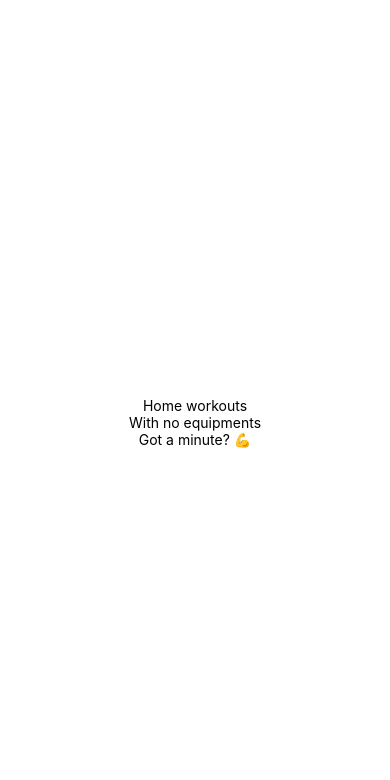
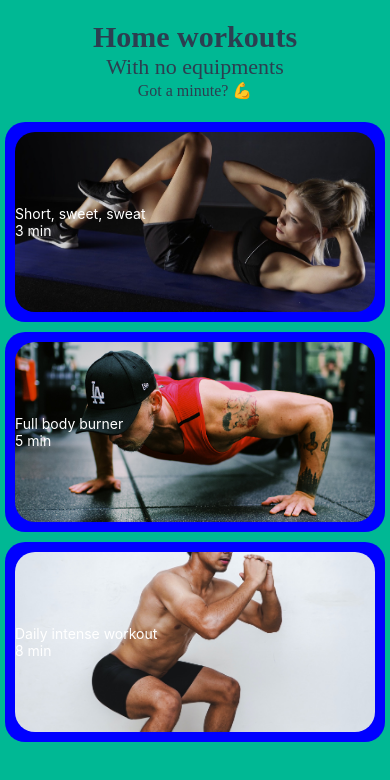
Before and after one commit to Simulaemanuele/MyFitnessApp, a React Native app: screen /Home in a window 390 px wide. Shown: the top 780 px of the page. Built offline with nearby package versions, Linux system fonts and the light colour scheme.

Commit message:
feat: implementd major cards and graphics

```diff
--- a/App.js
+++ b/App.js
@@ -5,17 +5,44 @@
  * @format
  */
 
-import {StatusBar, StyleSheet, Text, View} from 'react-native';
+import {
+  FlatList,
+  ScrollView,
+  StatusBar,
+  StyleSheet,
+  Text,
+  View,
+} from 'react-native';
 import Home from './pages/Home';
+import {workouts} from './mock/workouts';
+import {WorkoutsCard} from './components/Card';
 
 function App() {
   return (
     <View style={styles.container}>
-      <Text>{'Home workouts'}</Text>
-      <Text>{'With no equipments'}</Text>
-      <Text>{'Got a minute?'} 💪</Text>
+      <View style={styles.headerSection}>
+        <Text style={styles.headerText}>{'Home workouts'}</Text>
+        <Text style={styles.headerSubtitle}>{'With no equipments'}</Text>
+        <Text style={styles.txtOnCard}>{'Got a minute?'} 💪</Text>
+      </View>
 
-      <StatusBar barStyle={'auto'} />
+      <FlatList
+        data={workouts}
+        renderItem={({item}) => {
+          let IMAGE = item.img;
+          return (
+            <View
+              style={{marginBottom: 10, marginHorizontal: 5, elevation: 30}}>
+              <WorkoutsCard
+                title={item.title}
+                time={item.time}
+                image={item.img}
+              />
+            </View>
+          );
+        }}
+        keyExtractor={item => item.id}
+      />
     </View>
   );
 }
@@ -25,8 +52,39 @@ export default App;
 const styles = StyleSheet.create({
   container: {
     flex: 1,
-    backgroundColor: '#fff',
-    justifyContent: 'center',
+    backgroundColor: '#00b894',
+  },
+  headerSection: {
+    marginTop: 20,
+    marginBottom: 20,
     alignItems: 'center',
   },
+  headerText: {
+    color: '#2c3e50',
+    fontStyle: 'normal',
+    fontWeight: 'bold',
+    fontFamily: 'Ubuntu',
+    fontSize: 30,
+    lineHeight: 34,
+  },
+  headerSubtitle: {
+    color: '#2c3e50',
+    fontStyle: 'normal',
+    fontWeight: '300',
+    fontFamily: 'Ubuntu',
+    fontSize: 22,
+    lineHeight: 25,
+  },
+  txtOnCard: {
+    color: '#2c3e50',
+    fontStyle: 'normal',
+    fontWeight: '300',
+    fontFamily: 'Ubuntu',
+    fontSize: 16,
+    lineHeight: 23,
+  },
+  card: {
+    marginVertical: 30,
+    marginHorizontal: 70,
+  },
 });
--- a/components/Card.js
+++ b/components/Card.js
@@ -1,5 +1,5 @@
 import React, {Component} from 'react';
-import {Text, View, StyleSheet} from 'react-native';
+import {Text, View, StyleSheet, Image, ImageBackground} from 'react-native';
 
 export class GenericCard extends Component {
   constructor(props) {
@@ -19,19 +19,58 @@ export class WorkoutsCard extends Component {
   constructor(props) {
     super(props);
 
-    this.state = {};
+    this.state = {
+      title: '',
+      time: 0,
+      image: '',
+    };
+  }
+
+  componentDidMount() {
+    console.log('Card Component Mounted');
+    this.setState({
+      title: this.props.title,
+      time: this.props.time,
+      image: this.props.image,
+    });
+  }
+
+  shouldComponentUpdate(prevProps) {
+    return prevProps !== this.props;
   }
 
   render() {
-    const {title, time, imgUrl} = this.props;
+    const {title, time, image} = this.props;
 
     return (
-      <View>
-        <Text>{title}</Text>
-        <Text>
-          {time.toString()} {'min'}
-        </Text>
+      <View style={styles.workoutCard}>
+        <ImageBackground
+          source={image}
+          style={styles.image}
+          imageStyle={{borderRadius: 20}}>
+          <Text style={{color: '#fff'}}>{title}</Text>
+          <Text style={{color: '#fff'}}>
+            {time.toString()} {'min'}
+          </Text>
+        </ImageBackground>
       </View>
     );
   }
 }
+
+const styles = StyleSheet.create({
+  workoutCard: {
+    width: '100%',
+    height: 200,
+    padding: 10,
+    borderRadius: 20,
+    backgroundColor: 'blue',
+  },
+  image: {
+    width: '100%',
+    height: '100%',
+    resizeMode: 'cover',
+    justifyContent: 'center',
+    borderRadius: 20,
+  },
+});
--- a/mock/workouts.js
+++ b/mock/workouts.js
@@ -4,18 +4,21 @@ import squat from '../assets/images/squat.jpg';
 
 export const workouts = [
   {
+    id: 0,
     title: 'Short, sweet, sweat',
     time: 3,
-    imgUrl: girlWorkout,
+    img: girlWorkout,
   },
   {
+    id: 1,
     title: 'Full body burner',
     time: 5,
-    imgUrl: pushup,
+    img: pushup,
   },
   {
+    id: 2,
     title: 'Daily intense workout',
     time: 8,
-    imgUrl: squat,
+    img: squat,
   },
 ];
```
